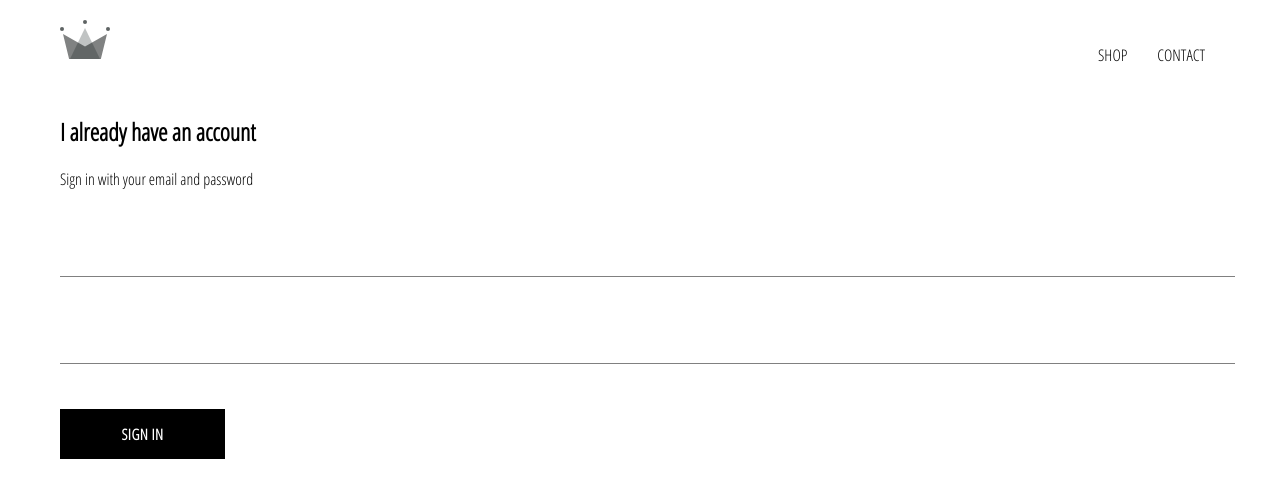
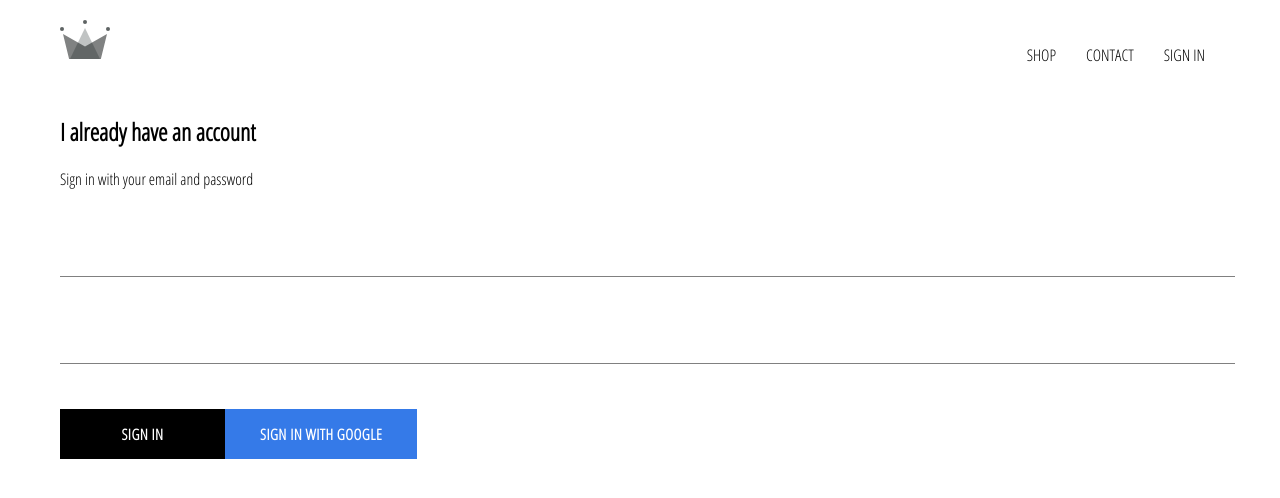
Before and after one commit to iCode-Cat/MERN---E---Commerce-, a React (Create React App) app: page /signin in a window 1280 px wide. Shown: the top 498 px of the page. Built offline with nearby package versions, Linux system fonts and the light colour scheme; no server answers.

Commit message:
Firebase Google Auth Settings

```diff
--- a/package.json
+++ b/package.json
@@ -6,6 +6,7 @@
     "@testing-library/jest-dom": "^5.11.8",
     "@testing-library/react": "^11.2.2",
     "@testing-library/user-event": "^12.6.0",
+    "firebase": "^8.2.3",
     "node-sass": "^4.14.1",
     "react": "^17.0.1",
     "react-dom": "^17.0.1",
--- a/src/App.js
+++ b/src/App.js
@@ -1,4 +1,4 @@
-import React from 'react';
+import React, { useState, useEffect } from 'react';
 import { Route, Switch } from 'react-router-dom';
 import './App.css';
 import Directory from './Components/directory/directory.component';
@@ -6,16 +6,25 @@ import Header from './header/header.component';
 import { Homepage } from './pages/homepage/homepage.component';
 import Shop from './pages/homepage/shop/shop.component';
 import SignInAndSignUp from './pages/sign-in-and-sign-up/sign-in-and-sign-up'
+import { auth } from './firebase/firebase.utility'
+
 
 function App() {
 
-  const HatsPage = () => {
-    return <h1>HATS</h1>
-  }
+  const [currentUser, setCurrentUser] = useState({user:null});
 
+
+  useEffect(()=> {
+    auth.onAuthStateChanged(user => {
+      setCurrentUser({user})
+
+    })
+  }, [])
+
+  console.log(currentUser);
   return (
     <div className="App">
-    <Header/>
+    <Header currentUser={currentUser} />
      <Switch>
      <Route exact path='/' component={Homepage} />
      <Route path='/shop' component={Shop} />
--- a/src/Components/button-component/button.component.jsx
+++ b/src/Components/button-component/button.component.jsx
@@ -1,9 +1,9 @@
 import React from 'react';
 import './button.component.scss'
 
-const CustomButton = ({children, ...otherProps}) => {
+const CustomButton = ({children,isGoogleSignIn, ...otherProps}) => {
 
-   return <button className="custom-button" {...otherProps}>
+   return <button className={`custom-button ${isGoogleSignIn ? `google-sign-in`: `` }`} {...otherProps}>
 
     {children}
 
--- a/src/Components/button-component/button.component.scss
+++ b/src/Components/button-component/button.component.scss
@@ -19,4 +19,8 @@
       color: black;
       border: 1px solid black;
     }
+
+    &.google-sign-in {
+        background-color: #357ae8;
+    }
   }
--- /dev/null
+++ b/src/firebase/firebase.utility.js
@@ -0,0 +1,26 @@
+import firebase from 'firebase/app';
+import 'firebase/firestore';
+import 'firebase/auth'
+
+//Config
+const config = {
+    apiKey: "AIzaSyCwMpLEboho1si5xnC3WyjmiVqZaY1ube4",
+    authDomain: "e-commerce-andrei-e8ae6.firebaseapp.com",
+    projectId: "e-commerce-andrei-e8ae6",
+    storageBucket: "e-commerce-andrei-e8ae6.appspot.com",
+    messagingSenderId: "1042148031984",
+    appId: "1:1042148031984:web:ecf630f5010962bb59b135"
+  };
+
+  firebase.initializeApp(config);
+
+  export const auth = firebase.auth();
+  export const firestore =  firebase.firestore();
+
+
+  //Google Auth
+  const provider = new firebase.auth.GoogleAuthProvider();
+  provider.setCustomParameters({prompt:'select_account'});
+  export const signInWithGoogle = () => auth.signInWithPopup(provider);
+
+  export default firebase;
--- a/src/header/header.component.jsx
+++ b/src/header/header.component.jsx
@@ -3,7 +3,9 @@ import { Link } from 'react-router-dom';
 import {ReactComponent as Logo} from '../assets/crown.svg';
 import './header.styles.scss'
 
-function Header() {
+import {auth } from '../firebase/firebase.utility'
+
+function Header({currentUser}) {
     return (
        <div className="header">
            <Link classNam='logo-container' to="/">
@@ -18,6 +20,9 @@ function Header() {
                <Link className='option' to='/shop'>
                    CONTACT
                </Link>
+               {
+                   currentUser.user ? <div className='option' onClick={()=> auth.signOut()}>SIGN OUT</div> : <Link className='option' to='/signin'>SIGN IN</Link>
+               }
            </div>
        </div>
     )
--- a/src/header/header.styles.scss
+++ b/src/header/header.styles.scss
@@ -20,6 +20,7 @@
 
     .option {
       padding: 10px 15px;
+      cursor: pointer;
     }
   }
 }
--- a/src/pages/sign-in-and-sign-up/Sign-in/signin.component.jsx
+++ b/src/pages/sign-in-and-sign-up/Sign-in/signin.component.jsx
@@ -1,6 +1,7 @@
 import React, {useState} from 'react'
 import CustomButton from '../../../Components/button-component/button.component'
 import FormInput from '../../../Components/Form-Input/form.input.component';
+import {signInWithGoogle} from '../../../firebase/firebase.utility'
 
 function SignIn() {
 
@@ -41,6 +42,7 @@ function SignIn() {
             required
           />
             <CustomButton type='submit'> Sign In </CustomButton>
+            <CustomButton onClick={signInWithGoogle} isGoogleSignIn> Sign In With Google </CustomButton>
            </form>
        </div>
     )
```
Also changed, not shown: 2 other files (tests, documents, lock files or other folders).
